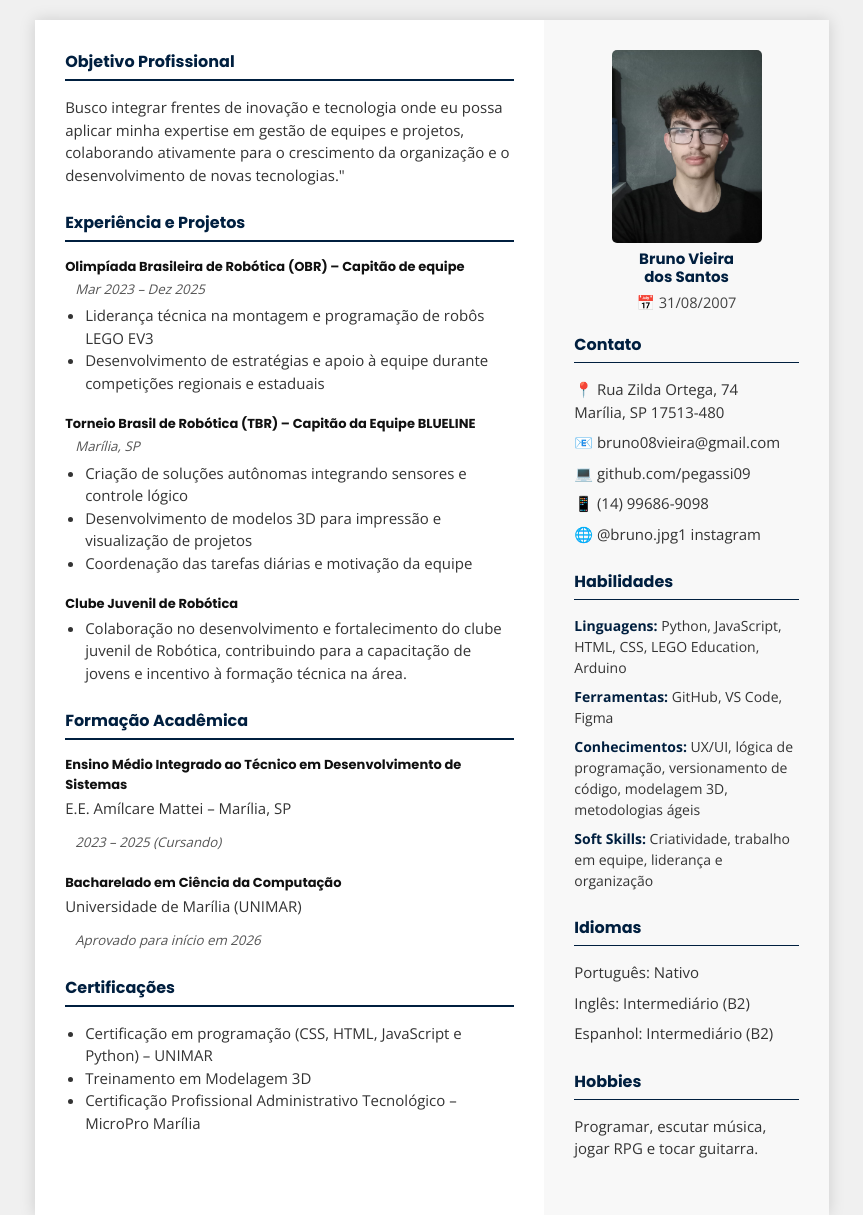
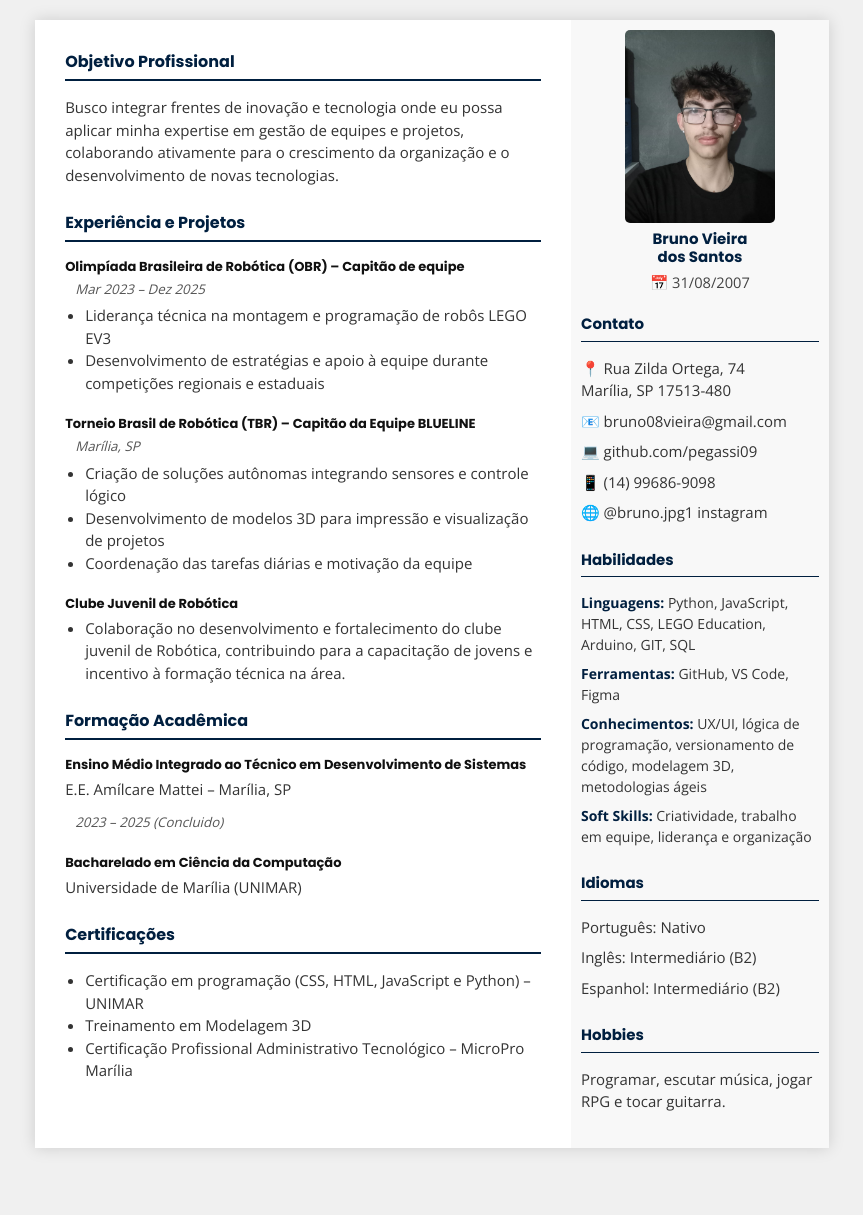
Before and after one commit to Pegassi09/Curriculo, a plain HTML site: page index.html in a window 1280 px wide. Shown: the top 1215 px of the page, without its empty margins (208-1071 px from the left). After the commit the page ends 1168 px from the top, so only its background shows below. Drawn offline with nearby package versions, Linux system fonts and the light colour scheme.

Commit message:
Add files via upload

```diff
--- a/index.html
+++ b/index.html
@@ -14,7 +14,7 @@
     <main class="coluna-principal">
         <section class="objetivo">
             <h2>Objetivo Profissional</h2>
-            <p>Busco integrar frentes de inovação e tecnologia onde eu possa aplicar minha expertise em gestão de equipes e projetos, colaborando ativamente para o crescimento da organização e o desenvolvimento de novas tecnologias."</p>
+            <p>Busco integrar frentes de inovação e tecnologia onde eu possa aplicar minha expertise em gestão de equipes e projetos, colaborando ativamente para o crescimento da organização e o desenvolvimento de novas tecnologias.</p>
         </section>
 
         <section class="experiencia">
@@ -56,12 +56,11 @@
             <div class="curso">
                 <h3>Ensino Médio Integrado ao Técnico em Desenvolvimento de Sistemas</h3>
                 <p>E.E. Amílcare Mattei – Marília, SP</p>
-                <span class="data">2023 – 2025 (Cursando)</span>
+                <span class="data">2023 – 2025 (Concluido)</span>
             </div>
             <div class="curso">
                 <h3>Bacharelado em Ciência da Computação</h3>
                 <p>Universidade de Marília (UNIMAR)</p>
-                <span class="data">Aprovado para início em 2026</span>
             </div>
         </section>
 
@@ -97,7 +96,7 @@
         <section class="habilidades">
             <h2>Habilidades</h2>
             <ul>
-                <li><strong>Linguagens:</strong> Python, JavaScript, HTML, CSS, LEGO Education, Arduino</li>
+                <li><strong>Linguagens:</strong> Python, JavaScript, HTML, CSS, LEGO Education, Arduino, GIT, SQL</li>
                 <li><strong>Ferramentas:</strong> GitHub, VS Code, Figma</li>
                 <li><strong>Conhecimentos:</strong> UX/UI, lógica de programação, versionamento de código, modelagem 3D, metodologias ágeis</li>
                 <li><strong>Soft Skills:</strong> Criatividade, trabalho em equipe, liderança e organização</li>
--- a/styles.css
+++ b/styles.css
@@ -46,7 +46,7 @@ ul { padding-left: 20px; margin-bottom: 10px; }
 
 .coluna-lateral {
     flex: 1;
-    padding: 30px;
+    padding: 10px;
     background-color: #f8f8f8;
 }
 
@@ -108,7 +108,7 @@ img {
 }
 
 .coluna-lateral section { margin-bottom: 25px; }
-.coluna-lateral h2 { font-size: 12pt; border-bottom-width: 1px; }
+.coluna-lateral h2 { font-size: 15px; border-bottom-width: 1px; }
 .coluna-lateral ul { list-style-type: none; padding-left: 0; }
 .coluna-lateral li { margin-bottom: 8px; }
 .habilidades li { font-size: 10.5pt; }
```
